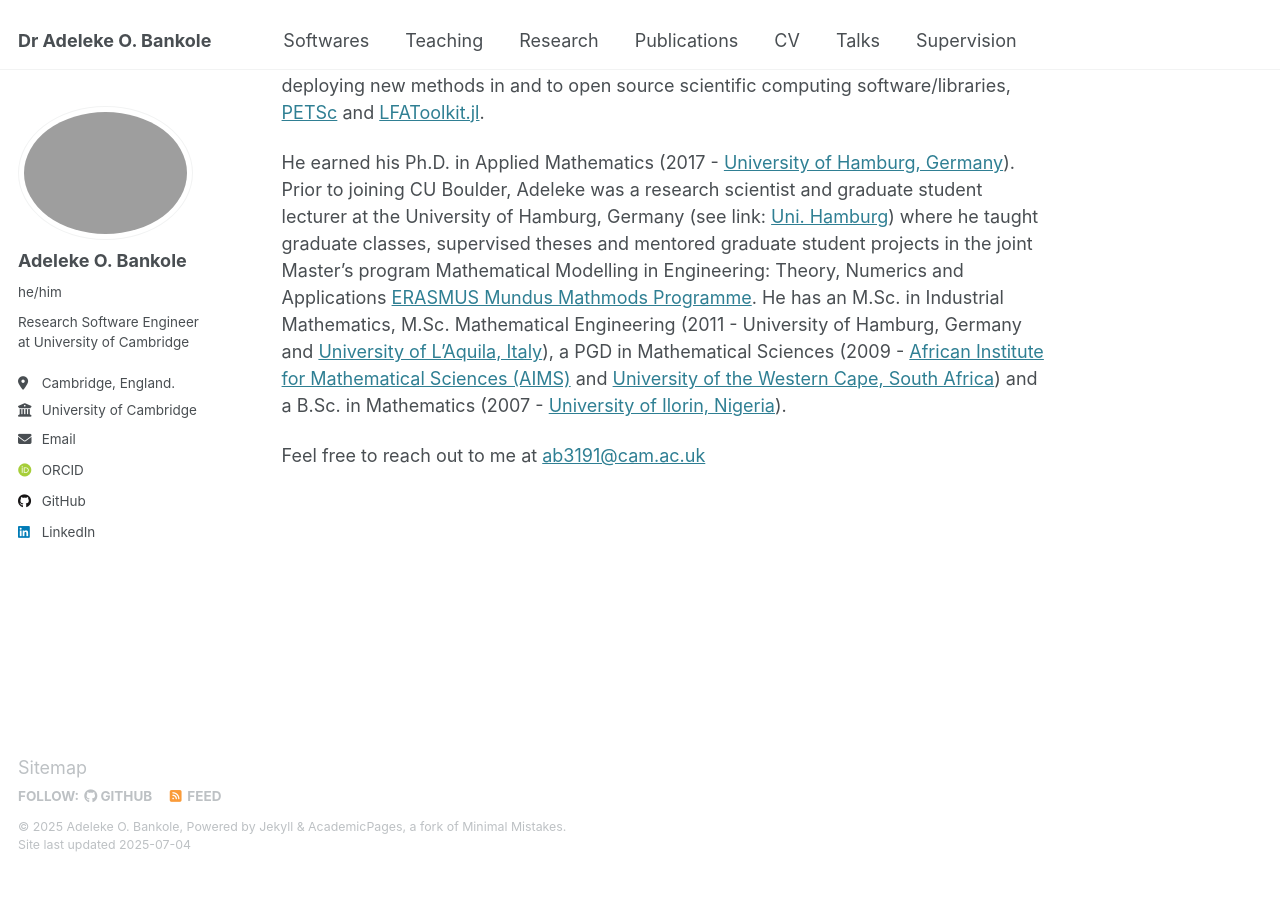
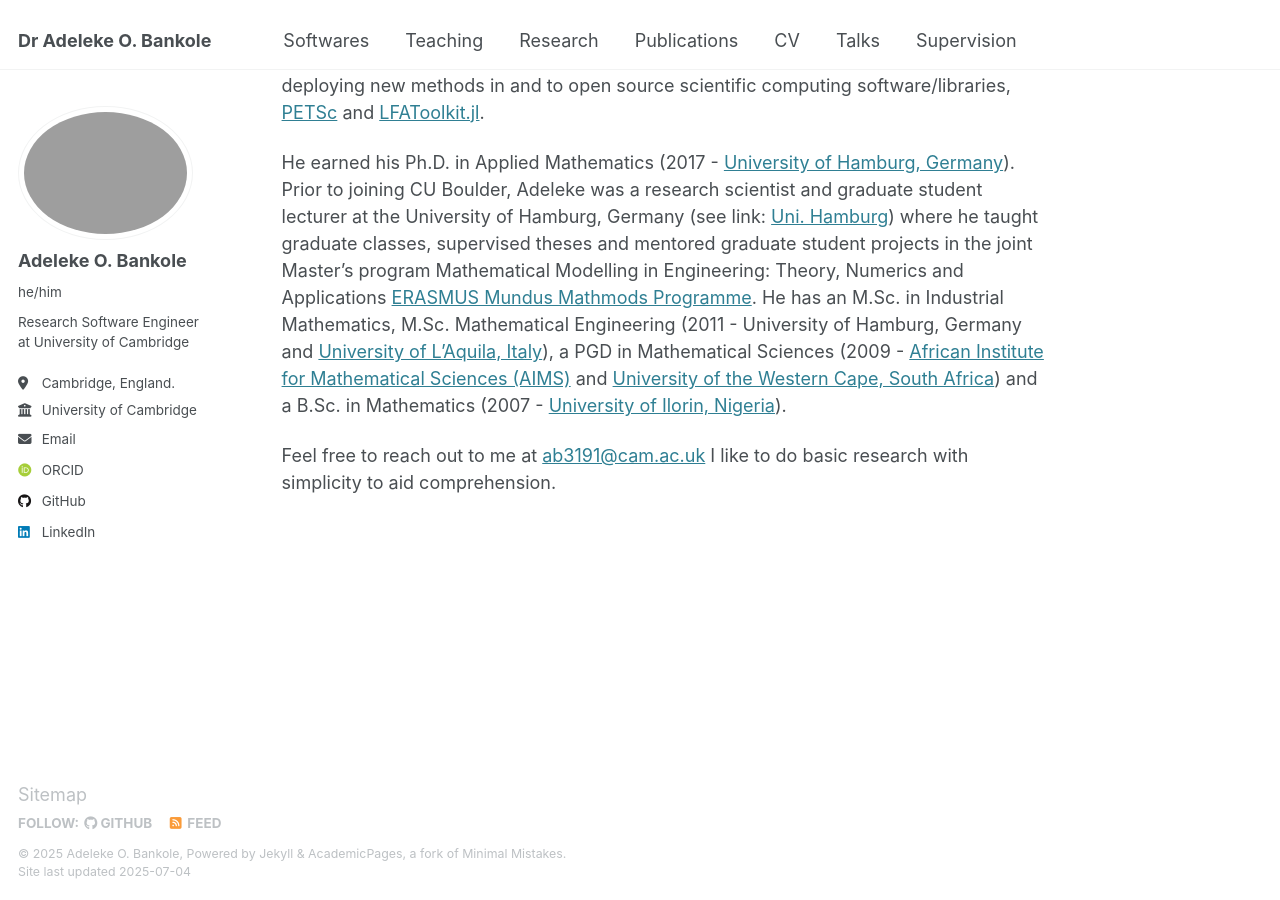
Before and after one commit to AdelekeBankole/adelekebankole.github.io, a Jekyll site: the page built from _pages/about.md, in a window 1280 px wide and 900 px high, scrolled down 586 px. Built offline with Jekyll 4.4.1, drawn with Linux system fonts in a browser that asks for light colours; some web fonts are replaced; before the commit the page ends 1459 px from its top, so only the background shows below that.

Commit message:
Update about.md

```diff
--- a/_pages/about.md
+++ b/_pages/about.md
@@ -15,3 +15,4 @@ He earned his Ph.D. in Applied Mathematics (2017 - [University of Hamburg, Germa
 
 
 Feel free to reach out to me at [ab3191@cam.ac.uk](mailto:ab3191@cam.ac.uk)
+I like to do basic research with simplicity to aid comprehension.
```
